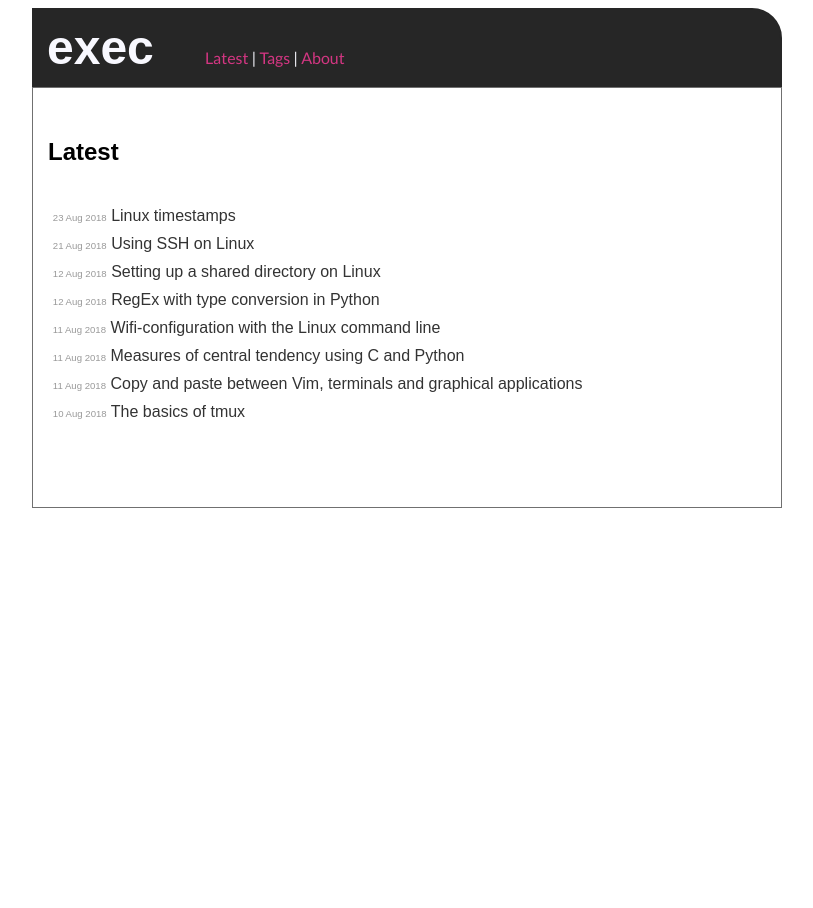
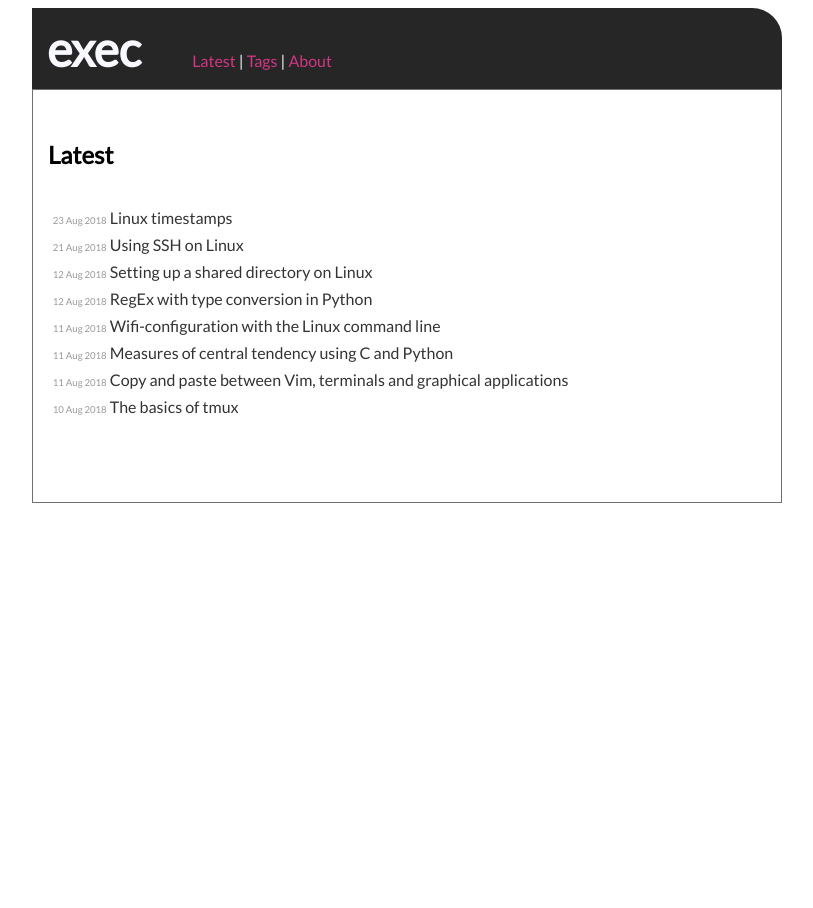
Before and after one commit to execas/execas.github.io, a Jekyll site: the page built from index.html, in a window 1280 px wide. Shown: the whole page, without its empty margins (233-1046 px from the left). Built offline with Jekyll 4.4.1, drawn with Linux system fonts in a browser that asks for light colours.

Commit message:
Update execas.css

```diff
--- a/css/execas.css
+++ b/css/execas.css
@@ -84,7 +84,6 @@ code {
 }
 
 h1,h2,h3,h4,h5,h6 {
-  font-family: 'PT Sans Narrow', sans-serif;
   font-weight: 700;
 }
 
```
